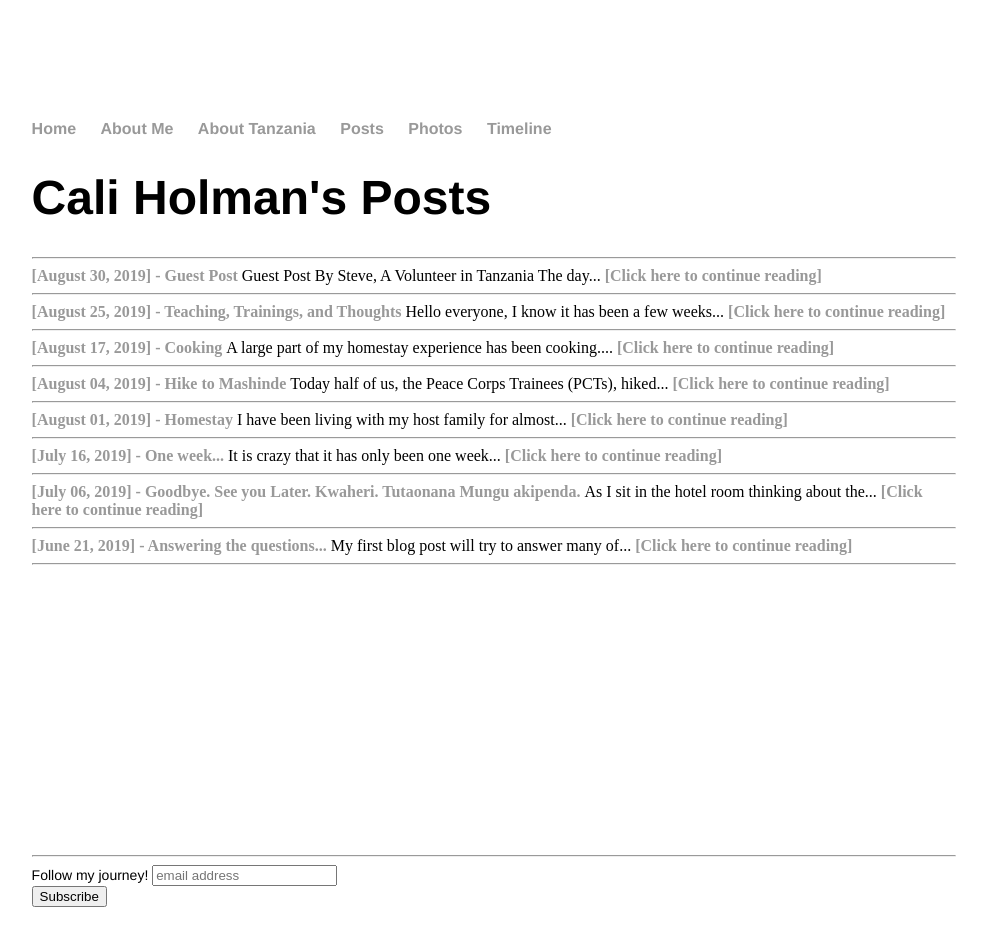
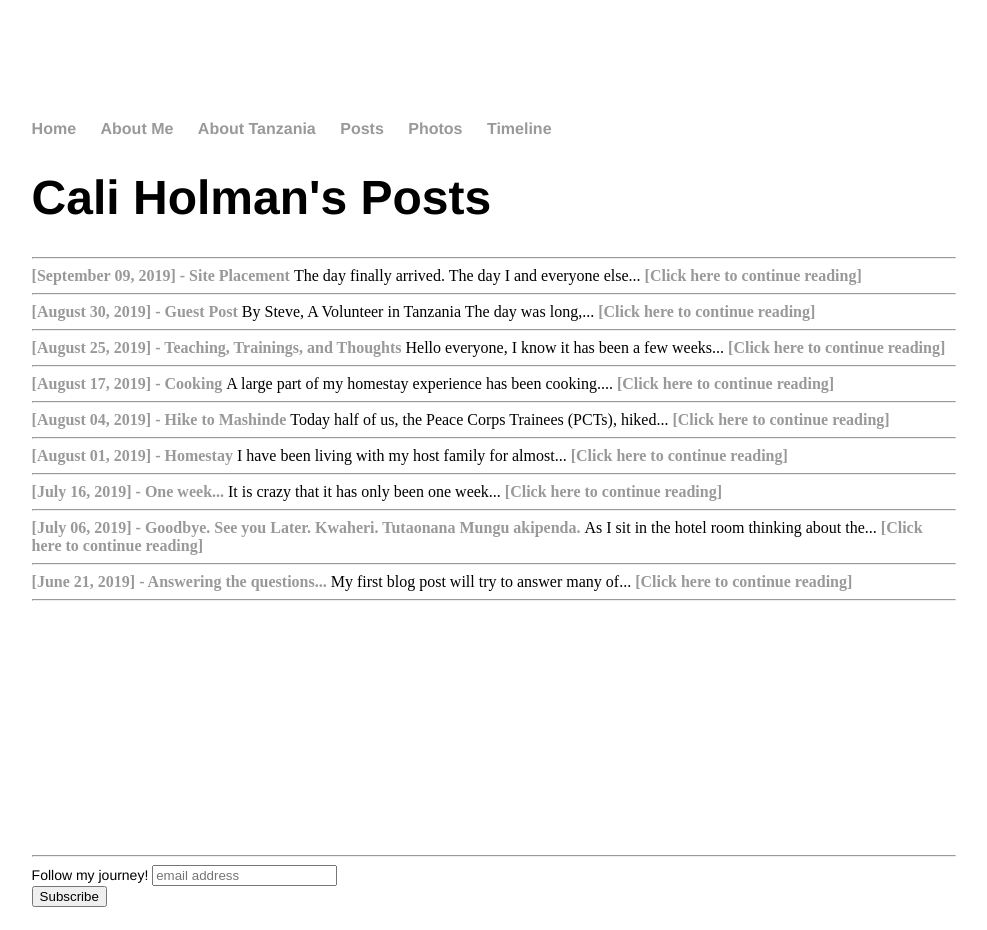
Before and after one commit to caliholman/caliholman.github.io, a Jekyll site: the page built from posts.html, in a window 1280 px wide. Shown: the whole page, without its empty margins (146-1133 px from the left). Built offline with Jekyll 4.4.1, drawn with Linux system fonts in a browser that asks for light colours; comment, search, counter and statistics services are not loaded.

Commit message:
added site placement post and photos

```diff
--- a/_posts/2019-08-30-Guest_Post_01.md
+++ b/_posts/2019-08-30-Guest-Post-01.md
@@ -3,8 +3,6 @@ layout: post
 title: "Guest Post"
 date: 2019-08-30
 ---
-
-## Guest Post
 
 ### By Steve, A Volunteer in Tanzania
 
--- /dev/null
+++ b/_posts/2019-09-09-Site-Placement.md
@@ -0,0 +1,82 @@
+---
+layout: post
+title: "Site Placement"
+date: 2019-09-09
+---
+
+The day finally arrived. The day I and everyone else in my cohort had been waiting for. The day of site announcements. Site announcements took place on the morning of Friday, August 30th. As we arrived we were each given a picture of the headshot we had submitted earlier and a piece of tape to put on the back. We were told to hold onto our pictures and go find a seat and wait. When everyone had arrived and they finished some brief announcements it was time. This year site announcements were Harry Potter style. Kristine (a Peace Corps Volunteer who extended her service for a third year and worked in the Peace Corps office) read off of a scroll one name, which happened to be Abby. Abby went up front and sat in a chair in front of everyone, a hat was placed on her head and then the recording began announcing the region where she was placed. Once hearing her region she went up to the map and placed her picture in her region. The same procedure happened for each and every one of us. One by one we were called forward, had the hat placed on our head, and listened for the recording to tell us where we would spend the next two years.
+
+When my turn came I went forward and sat with the hat on my head waiting. Then I heard, "In the mountains you will be, with a lot of PCVs. TANGA!" When I first heard the recording yell out Tanga I didn't fully process until a few minutes later when I was sitting down with the folder of information in hand wanting to pay attention to where my friends were getting placed but also wanting to dive in and read more about the place that I will call home for the next two years. As I read bits and pieces pausing to see where my friends were being placed it became real that these people that I have become so close to the past 2 months were now being placed on opposite sides of the country as me. I sat and listened...Iringa, Kilimanjaro, Morogoro, Pemba, Mara...everyone was dispersed throughout Tanzania. Coming to that realization was sad, however my excitement triumphed as I continued to read about my future home.
+
+My site is in Lushoto District of Tanga Region in northeastern Tanzania. Lushoto town would be what we call our banking town. Lushoto is the closest town to my village where I will do most of my shopping, go to the market, the bank and the post office. This is also the same town that others use for banking so I will be able to meet up with them when we are in town on weekends. I was placed in Tanga with 2 other volunteers from my cohort, there are 5 volunteers from last years education cohort and 5 volunteers from the health/ag cohort this spring that also use Lushoto as their banking town.
+
+My village is about an hour bus ride from Lushoto. The school I will be teaching at has around 300 students and 11 other teachers. My house is situated right on the school compound and my closest neighbor is another teacher and the second head master. In Tanzania schools have a head master called the mkuu, who is similar to a principal in the US. They also have a second head master who takes on the responsibilities of the mkuu when he is not there or busy. My house is a duplex and on the other half of the house lives the second head master with his wife and two children who are 2 and 4 years old. There is one other teacher who also lives on the school compound with his wife and child who is around 3 or 4 years old. The rest of the teachers live in the village and walk into school each day.
+
+My house is a cozy two room house. One room I have set up as my bedroom and the other room is a combo kitchen, dining room, living room. I'm sure people are wondering, "Only two rooms? What about a bathroom?" My "bathroom" is outside at the back of my small courtyard. It can be described as a little shed with two doors. The first door has the choo (porcelain squat toilet), and the second door is simply a small rectangle closet with a drain in the back which is used as the shower (more accurately described as the room where I will take my bucket baths). Although there is not much to my house it has everything I need to keep my comfortable. I even have electricity! Lights in every room, the hallway and outside. There are two outlets in the house, one in the bedroom and the other in the combo room, but the one in the bedroom doesn't work so that's something I might try and get fixed.
+
+My site and Lushoto are located in the Usambara mountains. The road leading to Lushoto contains many switchbacks as you climb up through the mountains and the views are stunning. The same is true along the road between my site and the next volunteers site. On a clear day there are some places along the road near my site that you can see mountains in Kenya off in the distance. After a one week visit to my site and a few of my neighboring volunteers' sites I am very happy with my placement and am excited to be able to call it home in two short weeks!
+
+
+<figure>
+<img src="/img/placement/abby.jpg" 	style="width:100%">
+</figure>
+
+<figure>
+<img src="/img/placement/kristine.jpg" 	style="width:100%">
+</figure>
+
+<figure>
+<img src="/img/placement/lushoto_01.jpg" 	style="width:100%">
+</figure>
+
+<figure>
+<img src="/img/placement/lushoto_02.jpg" 	style="width:100%">
+</figure>
+
+<figure>
+<img src="/img/placement/lushoto_03.jpg" 	style="width:100%">
+</figure>
+
+<figure>
+<img src="/img/placement/lushoto_04.jpg" 	style="width:100%">
+</figure>
+
+<figure>
+<img src="/img/placement/marissa.jpg" 	style="width:100%">
+</figure>
+
+<figure>
+<img src="/img/placement/nervious.jpg" 	style="width:100%">
+</figure>
+
+<figure>
+<img src="/img/placement/pj.jpg" 	style="width:100%">
+</figure>
+
+<figure>
+<img src="/img/placement/placement_01.jpg" 	style="width:100%">
+</figure>
+
+<figure>
+<img src="/img/placement/placement_02.jpg" 	style="width:100%">
+</figure>
+
+<figure>
+<img src="/img/placement/placement_03.jpg" 	style="width:100%">
+</figure>
+
+<figure>
+<img src="/img/placement/placement_04.jpg" 	style="width:100%">
+</figure>
+
+<figure>
+<img src="/img/placement/tanga_01.jpg" 	style="width:100%">
+</figure>
+
+<figure>
+<img src="/img/placement/tanga_02.jpg" 	style="width:100%">
+</figure>
+
+<figure>
+<img src="/img/placement/waterfall.jpg" 	style="width:100%">
+</figure>
```
Also changed, not shown: img/placement/abby.jpg (added), img/placement/kristine.jpg (added), img/placement/lushoto_01.jpg (added), img/placement/lushoto_02.jpg (added), img/placement/lushoto_03.jpg (added), img/placement/lushoto_04.jpg (added), img/placement/marissa.jpg (added), img/placement/nervious.jpg (added), img/placement/pj.jpg (added), img/placement/placement_01.jpg (added), img/placement/placement_02.jpg (added), img/placement/placement_03.jpg (added), img/placement/placement_04.jpg (added), img/placement/tanga_01.jpg (added), 2 more files.
